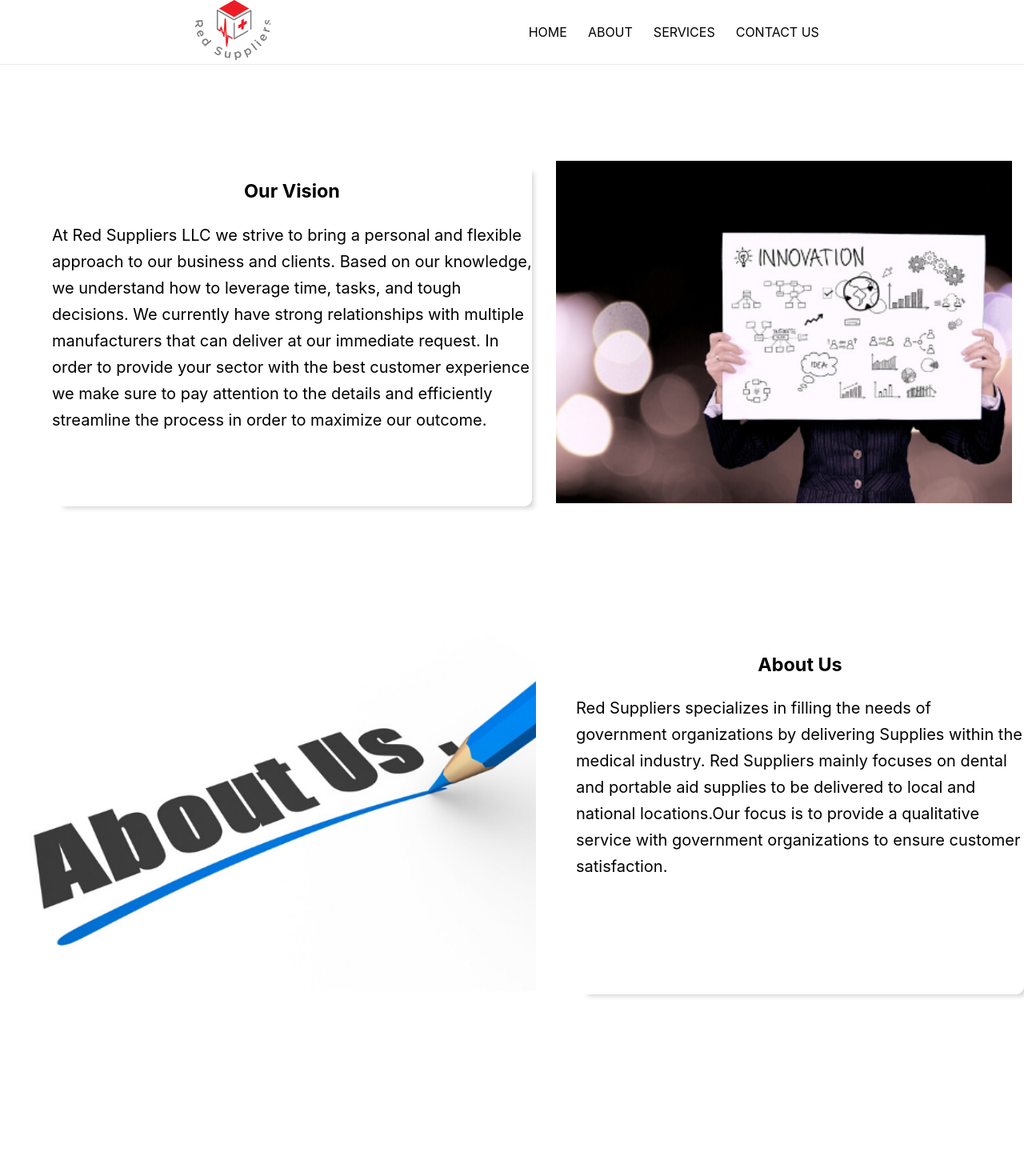
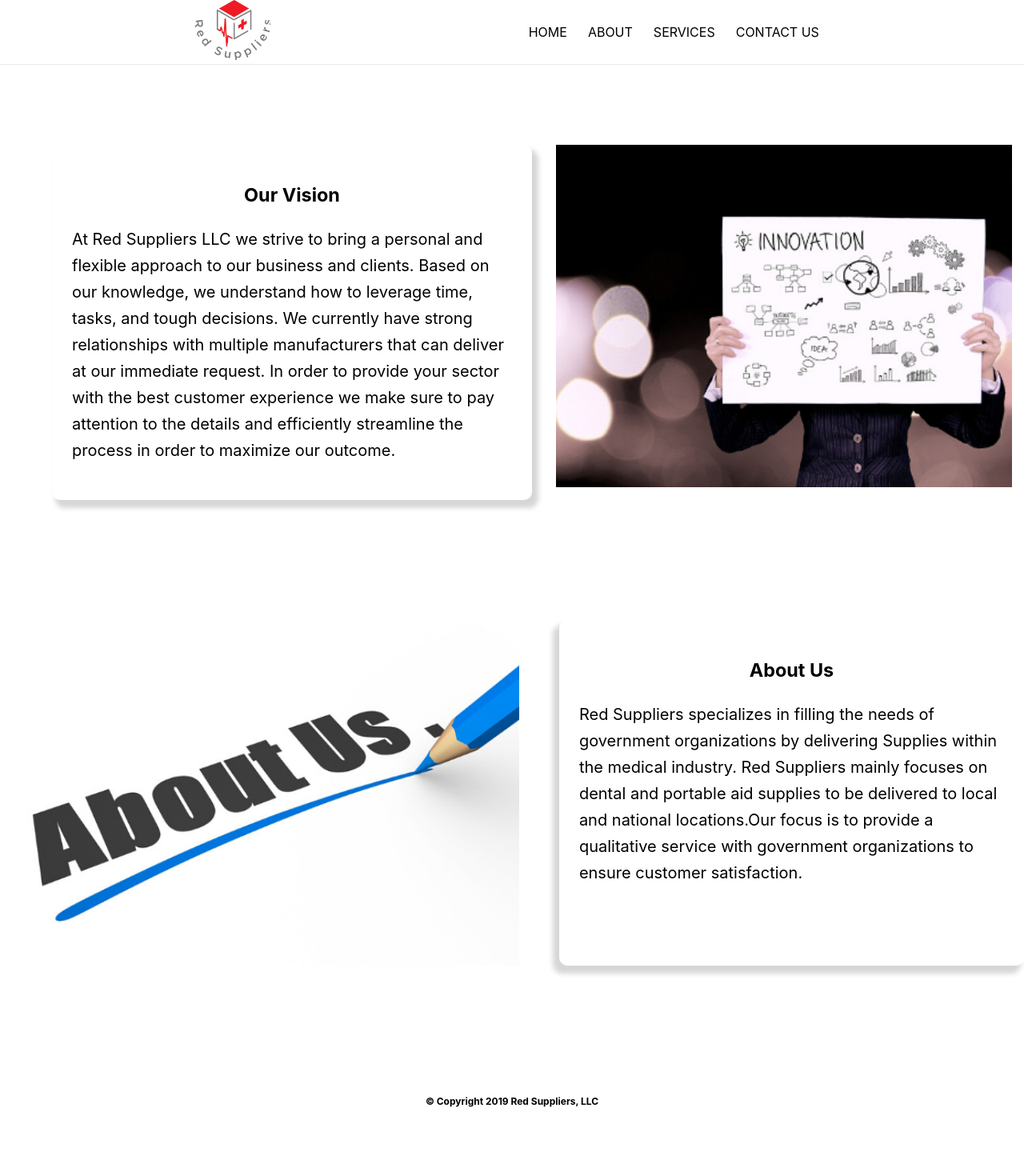
Before and after one commit to Red-Suppliers-LLC/red-suppliers-fe, a React (Create React App) app in the folder client/: page /about in a window 1280 px wide. Shown: the top 1470 px of the page at 80% size. After the commit the page ends 1406 px from the top, so only its background shows below. Built offline with nearby package versions, Linux system fonts and the light colour scheme.

Commit message:
updated Home.js to clean up code
changed styles in About page to have clean code

```diff
--- a/client/src/components/AboutUs.js
+++ b/client/src/components/AboutUs.js
@@ -1,72 +1,62 @@
-import React from "react";
-import Navbar from "./NavBar.js";
-import Footer from "./Footer.js";
+import React from "react"
+import Navbar from "./NavBar.js"
+import Footer from "./Footer.js"
 
-import "../styling/About.css";
-import "../styling/Footer.css";
+import "../styling/About.css"
+import "../styling/Footer.css"
 
-import AboutImg from "../img/aboutus.png";
-import OurVision from "../img/ourvision.png";
+import AboutImg from "../img/aboutus.png"
+import OurVision from "../img/ourvision.png"
 
 const AboutUs = () => {
-
-
-    return(
+  return (
     <div className="body">
       <Navbar />
-        <div>
-            <div>
-            {/* <h3> About Us Page </h3> */}
-            </div>
-            <div className="spacing"> </div>
+      <div className="aboutUs">
         <div className="wrap-one">
-
           <div className="mobile-center">
-
             <img className="visionimg" src={OurVision} />
-
           </div>
 
           <div className="body-one">
-                    <div>
+            <div className="body-three">
               <h3 className="title"> Our Vision </h3>
-                    <p> At Red Suppliers LLC we strive to bring a personal and flexible approach to our business and clients. Based on our knowledge, we understand how to leverage time, tasks, and tough decisions. We currently have strong relationships with multiple manufacturers that can deliver  at our immediate request. In order to provide your sector with the best customer experience we make sure to pay attention to the details and efficiently streamline the process in order to maximize our outcome. </p>
-                    </div>
-                </div>
-
-            </div>
-        </div>
-        <div className="about-space"> </div>
-        <div>
-            <div>
-            {/* <h3> About Us Page </h3> */}
-            </div>
-            <div className="spacing"> </div>
-            <div className="wrap-two">
-
-                <div className="">
-                    <img className="aboutimg" src={AboutImg} />
-
-                </div>
-
-                <div className="body-one">
-                    <div>
-                    <h3 className="title"> About Us </h3>
-                    <p> Red Suppliers specializes in filling the needs of government organizations by delivering
-                    Supplies within the medical industry. Red Suppliers mainly focuses on dental and portable aid
-                    supplies to be delivered to local and national locations.Our focus is to provide a qualitative service with government organizations to ensure customer satisfaction.
+              <p>
+                {" "}
+                At Red Suppliers LLC we strive to bring a personal and flexible
+                approach to our business and clients. Based on our knowledge, we
+                understand how to leverage time, tasks, and tough decisions. We
+                currently have strong relationships with multiple manufacturers
+                that can deliver at our immediate request. In order to provide
+                your sector with the best customer experience we make sure to
+                pay attention to the details and efficiently streamline the
+                process in order to maximize our outcome.{" "}
               </p>
             </div>
           </div>
-
         </div>
       </div>
-        <div className="extra"> </div>
-        <div className="copy">
+      <div className="aboutUstwo">
+        <div className="wrap-two">
+          <img className="aboutimg" src={AboutImg} />
+          <div className="body-two">
+            <div className="body-three">
+              <h3 className="titleTwo"> About Us </h3>
+              <p className="body-two-paragraph">
+                Red Suppliers specializes in filling the needs of government
+                organizations by delivering Supplies within the medical
+                industry. Red Suppliers mainly focuses on dental and portable
+                aid supplies to be delivered to local and national locations.Our
+                focus is to provide a qualitative service with government
+                organizations to ensure customer satisfaction.
+              </p>
+            </div>
+          </div>
+        </div>
+      </div>
       <Footer />
     </div>
-        </div>
-    );
-};
+  )
+}
 
-export default AboutUs;
+export default AboutUs
--- a/client/src/components/Home.js
+++ b/client/src/components/Home.js
@@ -34,38 +34,29 @@ const Home = () => {
         </p>
       </div>
 
-      <div className="center">
       <div className="button" type="submit">
         <a className="button-link" href="https://redsuppliers.com/contact">
           Contact Us
         </a>
       </div>
-      </div>
 
       <div className="services-title">
         <h2>The Services We Offer</h2>
       </div>
-
-      <div className="bit-spacing"> </div>
       <div className="center">
-        <div className="spacing"> </div>
         <div className="side-by-side">
           <div className="services1">
             <div>
               <img className="handshake-img" src={Benefits} />
-              <div className="center">
               <h3 className="title-font"> Benefits </h3>
-              </div>
-              <div className="center-width">
               <p className="font-size2">
                 Through providing medical supplies we noticed that some buyers
                 look for a few key things such as quality, efficiency, and low
-                  cost. In order to maintain consistency and quality we
-                  associate ourselves with other professionals to satisfy each
-                  and everyone of those criterias. One of our aims is to build a
-                  long term relationship of customer satisfaction.{" "}
+                cost. In order to maintain consistency and quality we associate
+                ourselves with other professionals to satisfy each and everyone
+                of those criterias. One of our aims is to build a long term
+                relationship of customer satisfaction.{" "}
               </p>
-              </div>
             </div>
           </div>
           <div className="services2">
@@ -78,7 +69,6 @@ const Home = () => {
             </div>
             <div className="center-width">
               <p className="font-size">
-                {" "}
                 The list of products we supply can range from Basic First Aid to
                 even OSHA, Pets, Coast Guard, Swimming First Aids and many more.
                 We are constantly updating our inventory to satisfy our buyers.
--- a/client/src/styling/About.css
+++ b/client/src/styling/About.css
@@ -1,22 +1,53 @@
 .body {
   overflow-x: hidden !important;
 }
-
+.aboutUs {
+  margin-top: 100px;
+}
+.aboutUstwo {
+  margin-top: 150px;
+}
 .body-one {
   width: 600px;
   height: auto;
   display: inline-block;
   font-size: 20px;
   margin-left: 50px;
-  /* margin-top: -400px;  */
   border-radius: 10px;
-  box-shadow: 8px 8px 6px -6px lightgray;
   display: flex;
   flex-direction: column;
   line-height: 33px;
+
+  /*box shadow*/
+  -webkit-box-shadow: 6px 8px 6px 2px rgba(214, 214, 214, 1);
+  -moz-box-shadow: 6px 8px 6px 2px rgba(214, 214, 214, 1);
+  box-shadow: 6px 8px 6px 2px rgba(214, 214, 214, 1);
+}
+.body-two {
+  width: 600px;
+  height: auto;
+  display: inline-block;
+  font-size: 20px;
+  margin-left: 50px;
+  border-radius: 10px;
+  display: flex;
+  flex-direction: column;
+  line-height: 33px;
+  /*box shadow*/
+  -webkit-box-shadow: -6px 8px 6px 2px rgba(214, 214, 214, 1);
+  -moz-box-shadow: -6px 8px 6px 2px rgba(214, 214, 214, 1);
+  box-shadow: -6px 8px 6px 2px rgba(214, 214, 214, 1);
 }
 
+.body-three {
+  padding: 25px;
+}
 .title {
+  display: flex;
+  justify-content: center;
+  line-height: 30px;
+}
+.titleTwo {
   display: flex;
   justify-content: center;
   line-height: 30px;
@@ -28,32 +59,16 @@
   justify-content: space-evenly;
 }
 
-.spacing {
-  padding: 50px;
-}
-
 .wrap-one {
   display: flex;
   flex-direction: row-reverse;
   justify-content: space-around;
 }
 
-.about-space {
-  margin: 50px;
-}
-
-.extra {
-  margin: 100px;
-}
-
 .wrap-two {
   display: flex;
   /* flex-direction: row-reverse;   */
   justify-content: space-around;
-}
-
-.double-space {
-  margin: 100px;
 }
 
 .aboutimg {
--- a/client/src/styling/Footer.css
+++ b/client/src/styling/Footer.css
@@ -12,3 +12,9 @@
 .copyrightText {
   font-size: 12px;
 }
+
+.copy {
+  margin: 10px;
+  display: flex;
+  justify-content: center;
+}
--- a/client/src/styling/Home.css
+++ b/client/src/styling/Home.css
@@ -31,11 +31,14 @@ h1 {
 }
 
 .button {
-  background-color: #f44336; /*what i would put*/
+  display: flex;
+  justify-content: center;
+}
 
-  /* background-color: #ed1c24; my 2nd choice if you want it to pop more */
-
-  /* background-color: red -- what you had */
+.button-link {
+  color: black;
+  text-decoration: none;
+  background-color: #f44336;
   border-radius: 20px;
   width: 85px;
   border: none;
@@ -45,11 +48,6 @@ h1 {
   display: inline-block;
   font-size: 16px;
   margin-bottom: 80px;
-}
-
-.button-link {
-  color: black;
-  text-decoration: none;
 }
 
 .div1 {
@@ -79,15 +77,17 @@ h1 {
 
 .side-by-side {
   display: flex;
+  justify-content: center;
   flex-direction: row-reverse;
-  justify-content: center;
 }
 
 .services1 {
   display: flex;
   justify-content: center;
 }
-
+.services2 {
+  margin-left: 7.5%;
+}
 .benefits {
   width: 500px;
   height: auto;
@@ -112,12 +112,6 @@ h1 {
 
 .bit-spacing {
   margin: 20px;
-}
-
-.copy {
-  margin: 10px;
-  display: flex;
-  justify-content: center;
 }
 
 .font-size {
```
Lines whose indentation alone changed are shown as unchanged.
